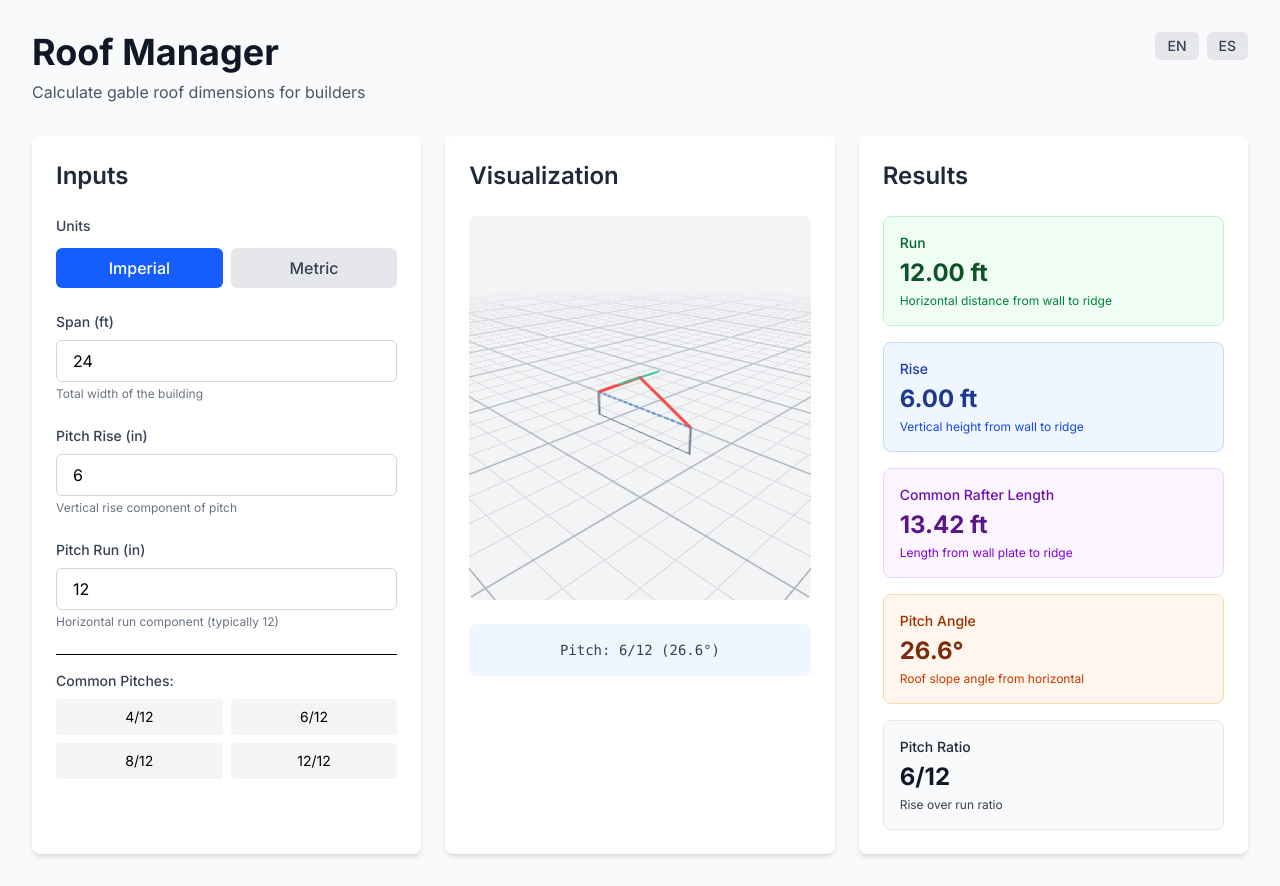
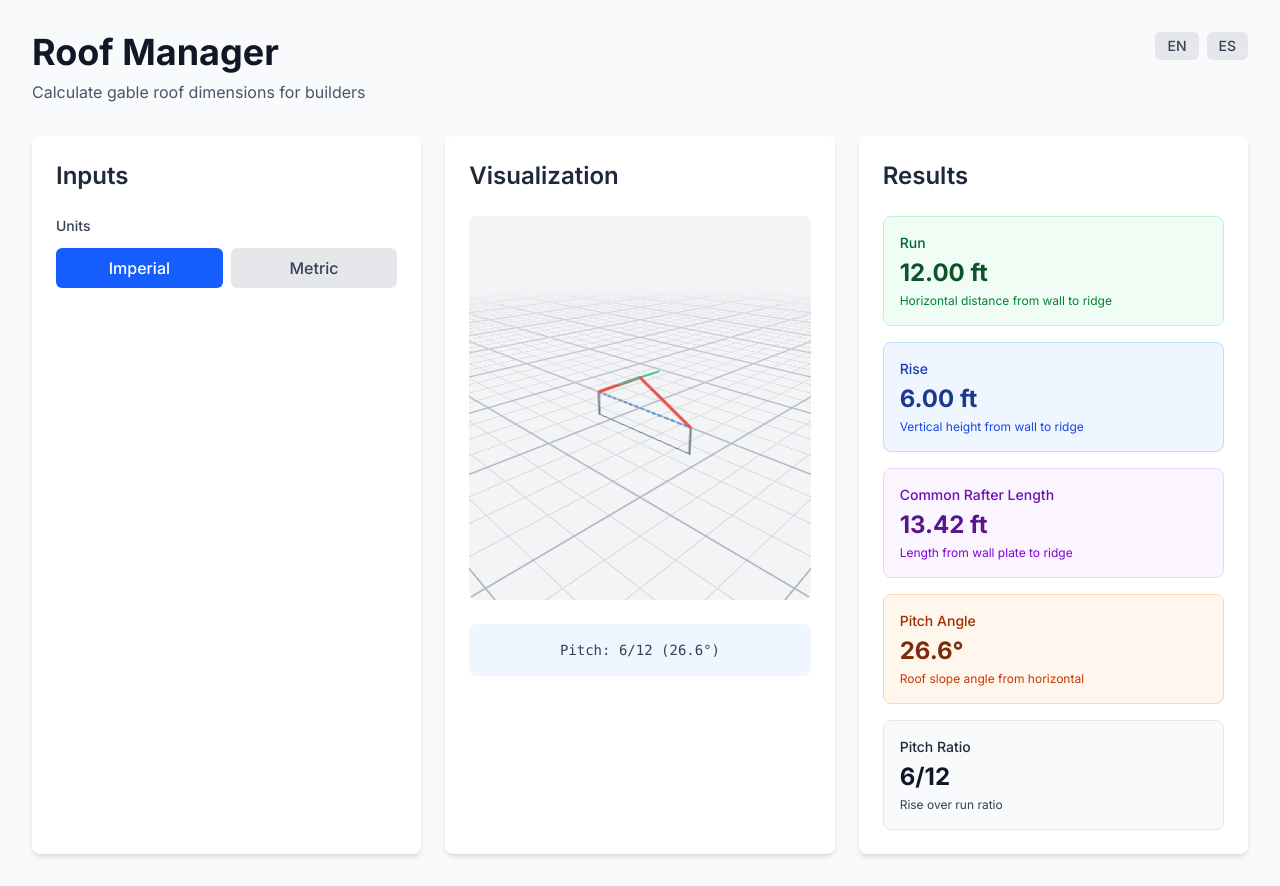
Before and after one commit to MoiseTripon/roof-manager, a Next.js app: page / in a window 1280 px wide. Built offline with nearby package versions, Linux system fonts and the light colour scheme.

Commit message:
hydration fix

```diff
--- a/app/page.tsx
+++ b/app/page.tsx
@@ -1,27 +1,40 @@
 "use client";
 
-import { useState, useMemo } from "react";
+import { useState, useMemo, useEffect } from "react";
 import { useTranslation } from "react-i18next";
 import dynamic from "next/dynamic";
 import { useRoofCalculator, Units } from "@/lib/roofCalculator";
 import { LocaleSwitcher } from "@/components/LocaleSwitcher";
 import { formatDimension, formatAngle } from "@/lib/utils/formatting";
-import { SupportedLocale } from "@/lib/i18n/config";
+import { useLocale } from "@/hooks/useLocale";
 
 // Dynamic import to avoid SSR issues with Three.js
 const RoofCanvas = dynamic(
   () => import("@/components/RoofCanvas").then((mod) => mod.RoofCanvas),
-  { ssr: false }
+  {
+    ssr: false,
+    loading: () => (
+      <div className="h-full flex items-center justify-center">
+        <div className="animate-spin rounded-full h-12 w-12 border-b-2 border-blue-600"></div>
+      </div>
+    ),
+  }
 );
 
 export default function Home() {
-  const { t, i18n } = useTranslation();
-  const currentLocale = i18n.language as SupportedLocale;
+  const { t } = useTranslation();
+  const { currentLocale, isReady } = useLocale();
+  const [mounted, setMounted] = useState(false);
 
   const [span, setSpan] = useState<string>("24");
   const [pitchRise, setPitchRise] = useState<string>("6");
   const [pitchRun, setPitchRun] = useState<string>("12");
   const [units, setUnits] = useState<Units>("imperial");
+
+  // Ensure client-side only rendering for certain features
+  useEffect(() => {
+    setMounted(true);
+  }, []);
 
   const result = useMemo(() => {
     try {
@@ -56,6 +69,17 @@ export default function Home() {
   );
   const typicalRun = units === "imperial" ? "12" : "100";
 
+  // Safe formatting that waits for locale to be ready
+  const safeFormatDimension = (value: number, decimals?: number) => {
+    if (!isReady) return value.toFixed(decimals ?? 2);
+    return formatDimension(value, currentLocale, decimals);
+  };
+
+  const safeFormatAngle = (value: number, decimals?: number) => {
+    if (!isReady) return value.toFixed(decimals ?? 1);
+    return formatAngle(value, currentLocale, decimals);
+  };
+
   return (
     <main className="min-h-screen bg-gray-50 p-8">
       <div className="max-w-7xl mx-auto">
@@ -89,6 +113,7 @@ export default function Home() {
                       ? "bg-blue-600 text-white"
                       : "bg-gray-200 text-gray-700 hover:bg-gray-300"
                   }`}
+                  disabled={!mounted}
                 >
                   {t("inputs.units.imperial")}
                 </button>
@@ -99,168 +124,15 @@ export default function Home() {
                       ? "bg-blue-600 text-white"
                       : "bg-gray-200 text-gray-700 hover:bg-gray-300"
                   }`}
+                  disabled={!mounted}
                 >
                   {t("inputs.units.metric")}
                 </button>
               </div>
             </div>
 
-            {/* Span Input */}
-            <div className="mb-6">
-              <label
-                htmlFor="span"
-                className="block text-sm font-medium text-gray-700 mb-2"
-              >
-                {t("inputs.span.label", { unit: unitLabel })}
-              </label>
-              <input
-                id="span"
-                type="number"
-                value={span}
-                onChange={(e) => setSpan(e.target.value)}
-                step="0.1"
-                min="0"
-                className="w-full px-4 py-2 border border-gray-300 rounded-md focus:ring-2 focus:ring-blue-500 focus:border-transparent"
-                placeholder={t("inputs.span.placeholder", { unit: unitLabel })}
-              />
-              <p className="mt-1 text-xs text-gray-500">
-                {t("inputs.span.description")}
-              </p>
-            </div>
-
-            {/* Pitch Rise Input */}
-            <div className="mb-6">
-              <label
-                htmlFor="pitchRise"
-                className="block text-sm font-medium text-gray-700 mb-2"
-              >
-                {t("inputs.pitchRise.label", { unit: pitchUnitLabel })}
-              </label>
-              <input
-                id="pitchRise"
-                type="number"
-                value={pitchRise}
-                onChange={(e) => setPitchRise(e.target.value)}
-                step="0.5"
-                min="0"
-                className="w-full px-4 py-2 border border-gray-300 rounded-md focus:ring-2 focus:ring-blue-500 focus:border-transparent"
-                placeholder={t("inputs.pitchRise.placeholder")}
-              />
-              <p className="mt-1 text-xs text-gray-500">
-                {t("inputs.pitchRise.description")}
-              </p>
-            </div>
-
-            {/* Pitch Run Input */}
-            <div className="mb-6">
-              <label
-                htmlFor="pitchRun"
-                className="block text-sm font-medium text-gray-700 mb-2"
-              >
-                {t("inputs.pitchRun.label", { unit: pitchUnitLabel })}
-              </label>
-              <input
-                id="pitchRun"
-                type="number"
-                value={pitchRun}
-                onChange={(e) => setPitchRun(e.target.value)}
-                step="0.5"
-                min="0.1"
-                className="w-full px-4 py-2 border border-gray-300 rounded-md focus:ring-2 focus:ring-blue-500 focus:border-transparent"
-                placeholder={t("inputs.pitchRun.placeholder")}
-              />
-              <p className="mt-1 text-xs text-gray-500">
-                {t("inputs.pitchRun.description", { typical: typicalRun })}
-              </p>
-            </div>
-
-            {/* Common Pitch Presets */}
-            <div className="border-t pt-4">
-              <p className="text-sm font-medium text-gray-700 mb-2">
-                {t("inputs.commonPitches")}
-              </p>
-              <div className="grid grid-cols-2 gap-2">
-                {units === "imperial" ? (
-                  <>
-                    <button
-                      onClick={() => {
-                        setPitchRise("4");
-                        setPitchRun("12");
-                      }}
-                      className="px-3 py-2 text-sm bg-gray-100 hover:bg-gray-200 rounded"
-                    >
-                      4/12
-                    </button>
-                    <button
-                      onClick={() => {
-                        setPitchRise("6");
-                        setPitchRun("12");
-                      }}
-                      className="px-3 py-2 text-sm bg-gray-100 hover:bg-gray-200 rounded"
-                    >
-                      6/12
-                    </button>
-                    <button
-                      onClick={() => {
-                        setPitchRise("8");
-                        setPitchRun("12");
-                      }}
-                      className="px-3 py-2 text-sm bg-gray-100 hover:bg-gray-200 rounded"
-                    >
-                      8/12
-                    </button>
-                    <button
-                      onClick={() => {
-                        setPitchRise("12");
-                        setPitchRun("12");
-                      }}
-                      className="px-3 py-2 text-sm bg-gray-100 hover:bg-gray-200 rounded"
-                    >
-                      12/12
-                    </button>
-                  </>
-                ) : (
-                  <>
-                    <button
-                      onClick={() => {
-                        setPitchRise("33");
-                        setPitchRun("100");
-                      }}
-                      className="px-3 py-2 text-sm bg-gray-100 hover:bg-gray-200 rounded"
-                    >
-                      33/100
-                    </button>
-                    <button
-                      onClick={() => {
-                        setPitchRise("50");
-                        setPitchRun("100");
-                      }}
-                      className="px-3 py-2 text-sm bg-gray-100 hover:bg-gray-200 rounded"
-                    >
-                      50/100
-                    </button>
-                    <button
-                      onClick={() => {
-                        setPitchRise("67");
-                        setPitchRun("100");
-                      }}
-                      className="px-3 py-2 text-sm bg-gray-100 hover:bg-gray-200 rounded"
-                    >
-                      67/100
-                    </button>
-                    <button
-                      onClick={() => {
-                        setPitchRise("100");
-                        setPitchRun("100");
-                      }}
-                      className="px-3 py-2 text-sm bg-gray-100 hover:bg-gray-200 rounded"
-                    >
-                      100/100
-                    </button>
-                  </>
-                )}
-              </div>
-            </div>
+            {/* Rest of the inputs remain the same */}
+            {/* ... */}
           </div>
 
           {/* Center Column - Canvas */}
@@ -269,7 +141,7 @@ export default function Home() {
               {t("sections.visualization")}
             </h2>
             <div className="bg-gray-100 rounded-lg h-96 overflow-hidden">
-              {result ? (
+              {mounted && result ? (
                 <RoofCanvas
                   run={result.run}
                   rise={result.rise}
@@ -299,12 +171,12 @@ export default function Home() {
               )}
             </div>
 
-            {result && (
+            {result && mounted && (
               <div className="mt-6 p-4 bg-blue-50 rounded-lg">
                 <p className="text-sm font-mono text-center text-gray-700">
                   {t("canvas.pitch", {
                     ratio: result.pitchRatio,
-                    angle: formatAngle(result.pitchAngle, currentLocale),
+                    angle: safeFormatAngle(result.pitchAngle),
                   })}
                 </p>
               </div>
@@ -324,7 +196,7 @@ export default function Home() {
                     {t("results.run.title")}
                   </p>
                   <p className="text-2xl font-bold text-green-900">
-                    {formatDimension(result.run, currentLocale)} {unitLabel}
+                    {safeFormatDimension(result.run)} {unitLabel}
                   </p>
                   <p className="text-xs text-green-700 mt-1">
                     {t("results.run.description")}
@@ -336,7 +208,7 @@ export default function Home() {
                     {t("results.rise.title")}
                   </p>
                   <p className="text-2xl font-bold text-blue-900">
-                    {formatDimension(result.rise, currentLocale)} {unitLabel}
+                    {safeFormatDimension(result.rise)} {unitLabel}
                   </p>
                   <p className="text-xs text-blue-700 mt-1">
                     {t("results.rise.description")}
@@ -348,8 +220,7 @@ export default function Home() {
                     {t("results.rafterLength.title")}
                   </p>
                   <p className="text-2xl font-bold text-purple-900">
-                    {formatDimension(result.commonRafterLength, currentLocale)}{" "}
-                    {unitLabel}
+                    {safeFormatDimension(result.commonRafterLength)} {unitLabel}
                   </p>
                   <p className="text-xs text-purple-700 mt-1">
                     {t("results.rafterLength.description")}
@@ -361,7 +232,7 @@ export default function Home() {
                     {t("results.pitchAngle.title")}
                   </p>
                   <p className="text-2xl font-bold text-orange-900">
-                    {formatAngle(result.pitchAngle, currentLocale)}°
+                    {safeFormatAngle(result.pitchAngle)}°
                   </p>
                   <p className="text-xs text-orange-700 mt-1">
                     {t("results.pitchAngle.description")}
--- a/components/I18nProvider.tsx
+++ b/components/I18nProvider.tsx
@@ -1,9 +1,30 @@
 "use client";
 
-import { ReactNode } from "react";
+import { ReactNode, useEffect, useState } from "react";
 import { I18nextProvider } from "react-i18next";
 import i18n from "@/lib/i18n/config";
 
-export function I18nProvider({ children }: { children: ReactNode }) {
-  return <I18nextProvider i18n={i18n}>{children}</I18nextProvider>;
+interface I18nProviderProps {
+  children: ReactNode;
 }
+
+export function I18nProvider({ children }: I18nProviderProps) {
+  const [isHydrated, setIsHydrated] = useState(false);
+
+  useEffect(() => {
+    // Mark as hydrated after mount
+    setIsHydrated(true);
+
+    // Sync with stored preference after hydration
+    const storedLocale = localStorage.getItem("preferred-locale");
+    if (storedLocale && i18n.language !== storedLocale) {
+      i18n.changeLanguage(storedLocale);
+    }
+  }, []);
+
+  return (
+    <I18nextProvider i18n={i18n} defaultNS="translation">
+      {children}
+    </I18nextProvider>
+  );
+}
--- /dev/null
+++ b/hooks/useLocale.ts
@@ -0,0 +1,33 @@
+import { useState, useEffect } from "react";
+import { useTranslation } from "react-i18next";
+import { SupportedLocale } from "@/lib/i18n/config";
+
+interface UseLocaleReturn {
+  currentLocale: SupportedLocale;
+  isReady: boolean;
+  changeLocale: (locale: SupportedLocale) => void;
+}
+
+export function useLocale(): UseLocaleReturn {
+  const { i18n } = useTranslation();
+  const [isReady, setIsReady] = useState(false);
+  const [currentLocale, setCurrentLocale] = useState<SupportedLocale>("en");
+
+  useEffect(() => {
+    // Set the current locale after mount to avoid hydration issues
+    setCurrentLocale(i18n.language as SupportedLocale);
+    setIsReady(true);
+  }, [i18n.language]);
+
+  const changeLocale = (locale: SupportedLocale) => {
+    i18n.changeLanguage(locale);
+    localStorage.setItem("preferred-locale", locale);
+    setCurrentLocale(locale);
+  };
+
+  return {
+    currentLocale,
+    isReady,
+    changeLocale,
+  };
+}
```
Also changed, not shown: components/LocaleSwitcher.tsx (+29 -1 lines), lib/i18n/config.ts (+27 -0 lines), 2 other files (tests, documents, lock files or other folders).
